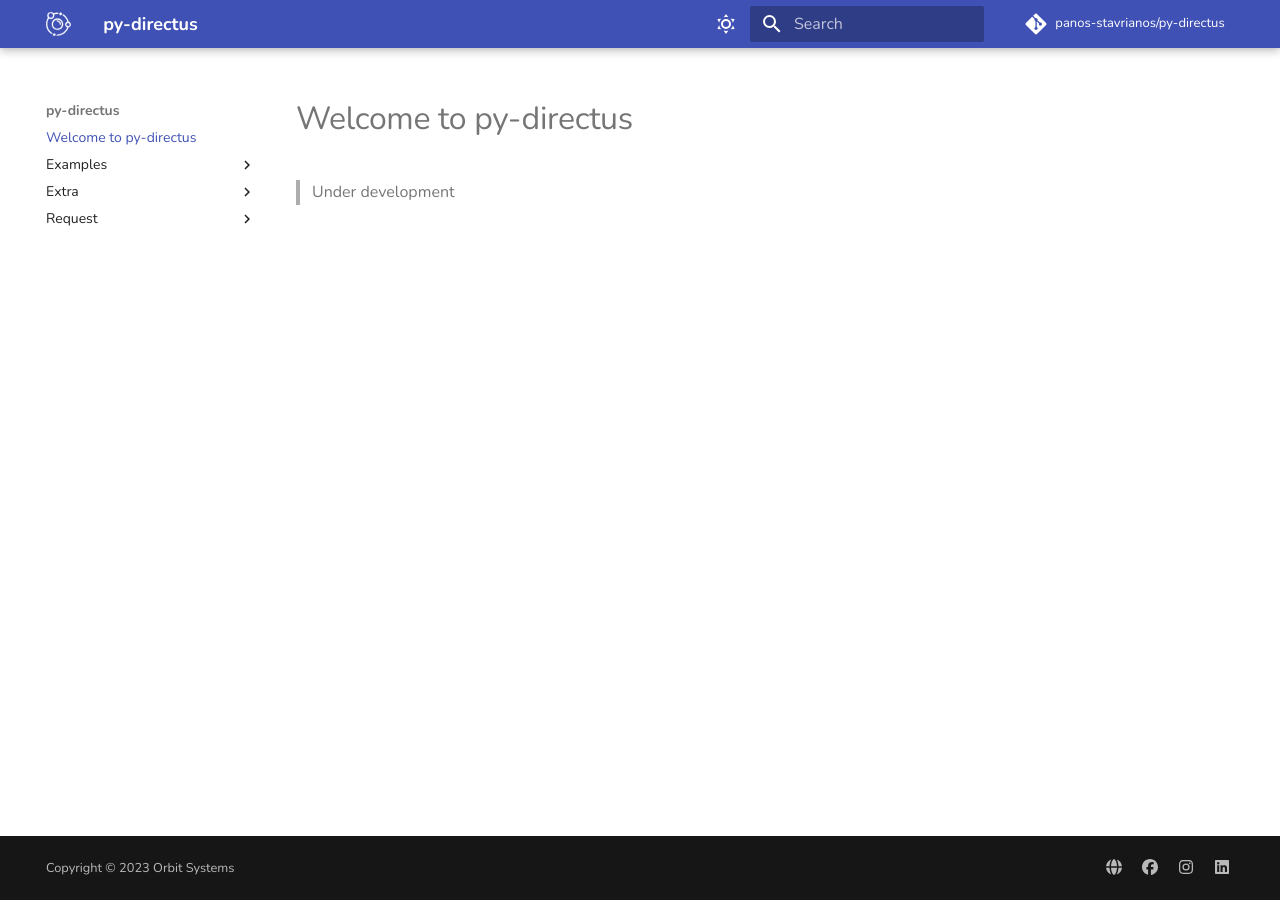
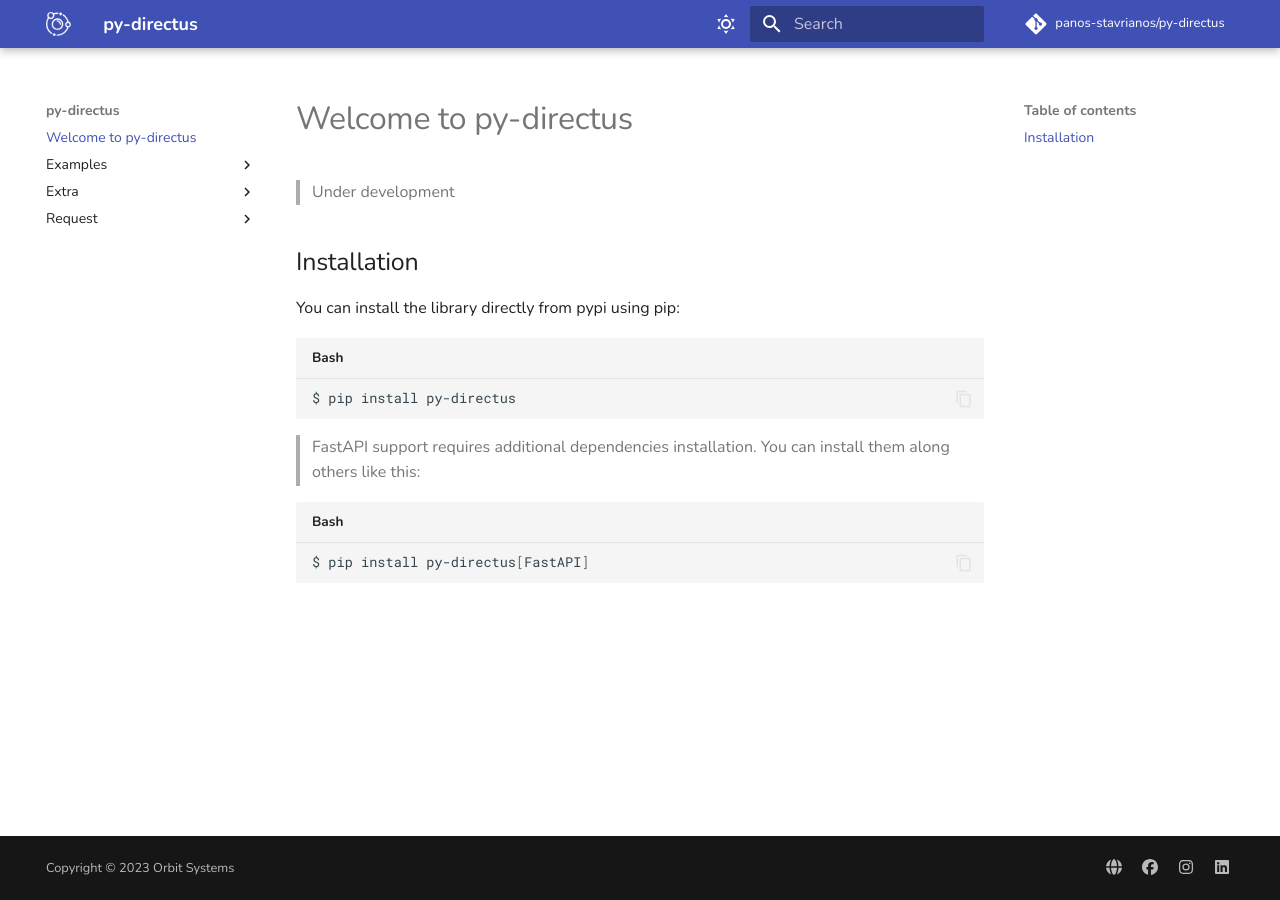
Before and after one commit to panos-stavrianos/py-directus, an MkDocs documentation site: the page built from docs/docs/index.md, in a window 1280 px wide. Built offline with MkDocs 1.6.1 and Material for MkDocs 9.7.7, drawn with Linux system fonts in a browser that asks for light colours; comment, search, counter and statistics services are not loaded.

Commit message:
[MOD] Multiple Changes - Restricted requirements - Added optional dependencies to 'setup.py' - Added installation instructions - Minor code changes

````diff
--- a/docs/docs/index.md
+++ b/docs/docs/index.md
@@ -1,3 +1,18 @@
 # Welcome to py-directus
 
 > Under development
+
+## Installation
+
+You can install the library directly from pypi using pip:
+
+```shell
+$ pip install py-directus
+```
+
+> FastAPI support requires additional dependencies installation.
+> You can install them along others like this:
+
+```shell
+$ pip install py-directus[FastAPI]
+```
--- /dev/null
+++ b/fastapi_requirements.txt
@@ -0,0 +1,3 @@
+anyio>=3.7.1,<4.0.0
+fastapi>=0.104.0,<1.0.0
+starlette>=0.27.0,<1.0.0
````
Also changed, not shown: requirements.txt (+6 -10 lines), setup.py (+8 -2 lines), README.md, 2 other files.
